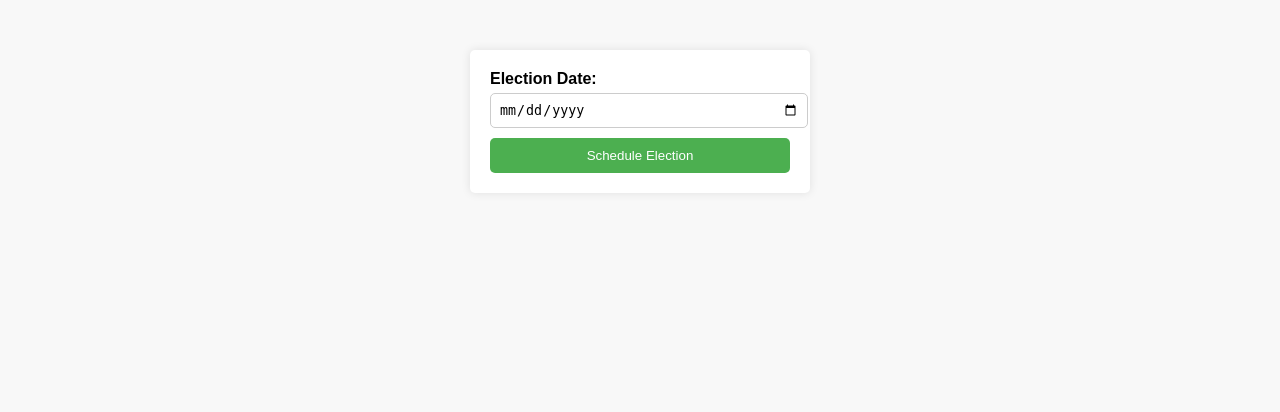
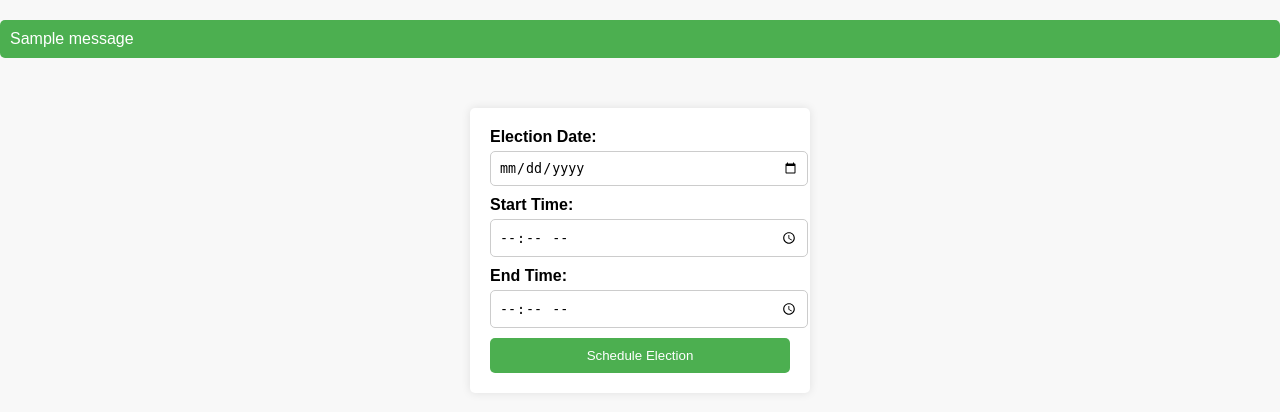
Before and after one commit to DhanuBagal/EVoting-System-Using-Blockchain-and-Face-Recognition, a Flask app: page /schedule_election in a window 1280 px wide. Shown: the part 126-538 px from the top of the page. Run offline with Flask 3, Linux system fonts and the light colour scheme; tables that the repository leaves empty hold one stand-in row (values such as "Sample post"); one stand-in notice (Sample message) is shown.

Commit message:
Update schedule_election.html final commit

```diff
--- a/templates/schedule_election.html
+++ b/templates/schedule_election.html
@@ -5,20 +5,61 @@
     <meta name="viewport" content="width=device-width, initial-scale=1.0">
     <link rel="stylesheet" href="/static/css/style.css">
     <title>Schedule Election</title>
+    <style>
+        .flashes {
+            list-style-type: none;
+            padding: 0;
+            margin: 20px 0;
+        }
+        .flashes li {
+            padding: 10px;
+            margin: 5px 0;
+            border-radius: 5px;
+            color: white;
+        }
+        .flashes .danger {
+            background-color: #f44336;
+        }
+        .flashes .warning {
+            background-color: #ff9800;
+        }
+        .flashes .success {
+            background-color: #4caf50;
+        }
+    </style>
 </head>
 <body>
     <header>
         <h2>Schedule Election</h2>
     </header>
     <nav>
-                <a href="/add_party">Add Party</a>
-                <a href="/view_votes">View Votes</a>
-                <a href="/schedule_election">Schedule Election</a>
-                <a href="{{ url_for('logout') }}">Logout</a> <!-- Logout link -->
-            </nav>
+        <a href="/add_party">Add Party</a>
+        <a href="/view_votes">View Votes</a>
+        <a href="/schedule_election">Schedule Election</a>
+        <a href="{{ url_for('logout') }}">Logout</a>
+    </nav>
+
+    <!-- Display flash messages -->
+    {% with messages = get_flashed_messages(with_categories=true) %}
+        {% if messages %}
+            <ul class="flashes">
+            {% for category, message in messages %}
+                <li class="{{ category }}">{{ message }}</li>
+            {% endfor %}
+            </ul>
+        {% endif %}
+    {% endwith %}
+
     <form action="/schedule_election" method="POST">
         <label for="election_date">Election Date:</label>
         <input type="date" id="election_date" name="election_date" required>
+
+        <label for="start_time">Start Time:</label>
+        <input type="time" id="start_time" name="start_time" required>
+
+        <label for="end_time">End Time:</label>
+        <input type="time" id="end_time" name="end_time" required>
+
         <button type="submit">Schedule Election</button>
     </form>
 </body>
```
